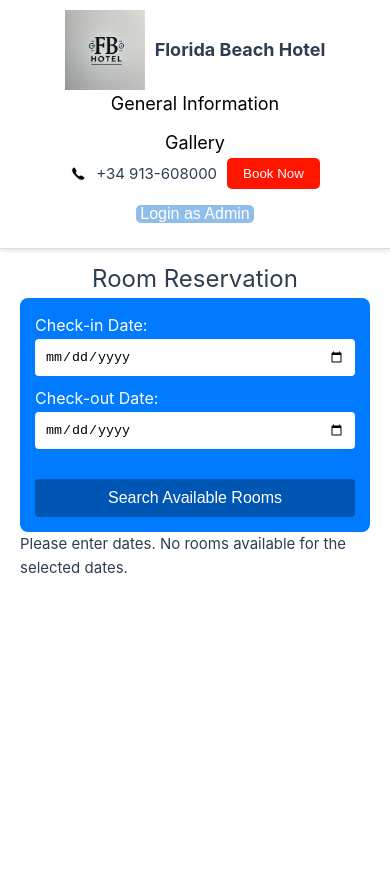
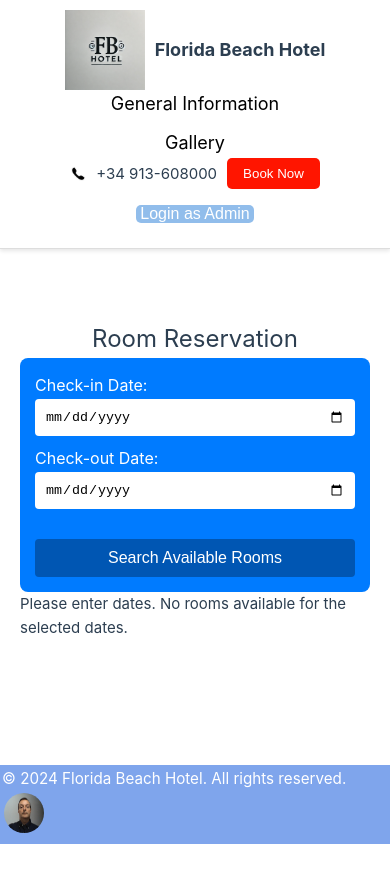
Before and after one commit to hugoperez11/hotel-frontend, a Vue app: page /reservations in a window 390 px wide. Shown: the top 882 px of the page. Built offline with nearby package versions, Linux system fonts and the light colour scheme.

Commit message:
added more responsive

```diff
--- a/src/components/Reservation.vue
+++ b/src/components/Reservation.vue
@@ -99,7 +99,7 @@ const reserveRoom = async (roomId, customerName, customerEmail) => {
 <style scoped>
 /* Estructura básica y márgenes */
 .reservation-container {
-  margin-top: 240px;
+  margin-top: 160px;
   padding: 20px;
   max-width: 100%; /* Asegura que el contenedor ocupe todo el ancho disponible */
 }
@@ -182,6 +182,10 @@ button:hover {
 
 /* Media Queries para pantallas pequeñas */
 @media (max-width: 768px) {
+  .reservation-container {
+    margin-top: 230px; /* Agregar margen superior para pantallas pequeñas */
+  }
+
   .reservation-form {
     padding: 20px;
   }
@@ -221,5 +225,9 @@ button:hover {
     padding: 10px;
     font-size: 1rem;
   }
+
+  .reservation-container {
+    margin-top: 300px; /* Agregar margen superior adicional para pantallas muy pequeñas */
+  }
 }
 </style>
--- a/src/views/GallleryView.vue
+++ b/src/views/GallleryView.vue
@@ -1,4 +1,6 @@
 <script setup>
+import Footer from '@/components/global/Footer.vue';
+
 
 
 
@@ -9,4 +11,5 @@
 
 <template>
 hi
+<Footer />
 </template>
--- a/src/views/ReservationsView.vue
+++ b/src/views/ReservationsView.vue
@@ -1,6 +1,6 @@
 <script setup>
 import Reservation from '@/components/Reservation.vue';
-
+import Footer from '@/components/global/Footer.vue';
 
 
 
@@ -12,4 +12,5 @@ import Reservation from '@/components/Reservation.vue';
 
 <template>
 <Reservation />
+<Footer />
 </template>
```
